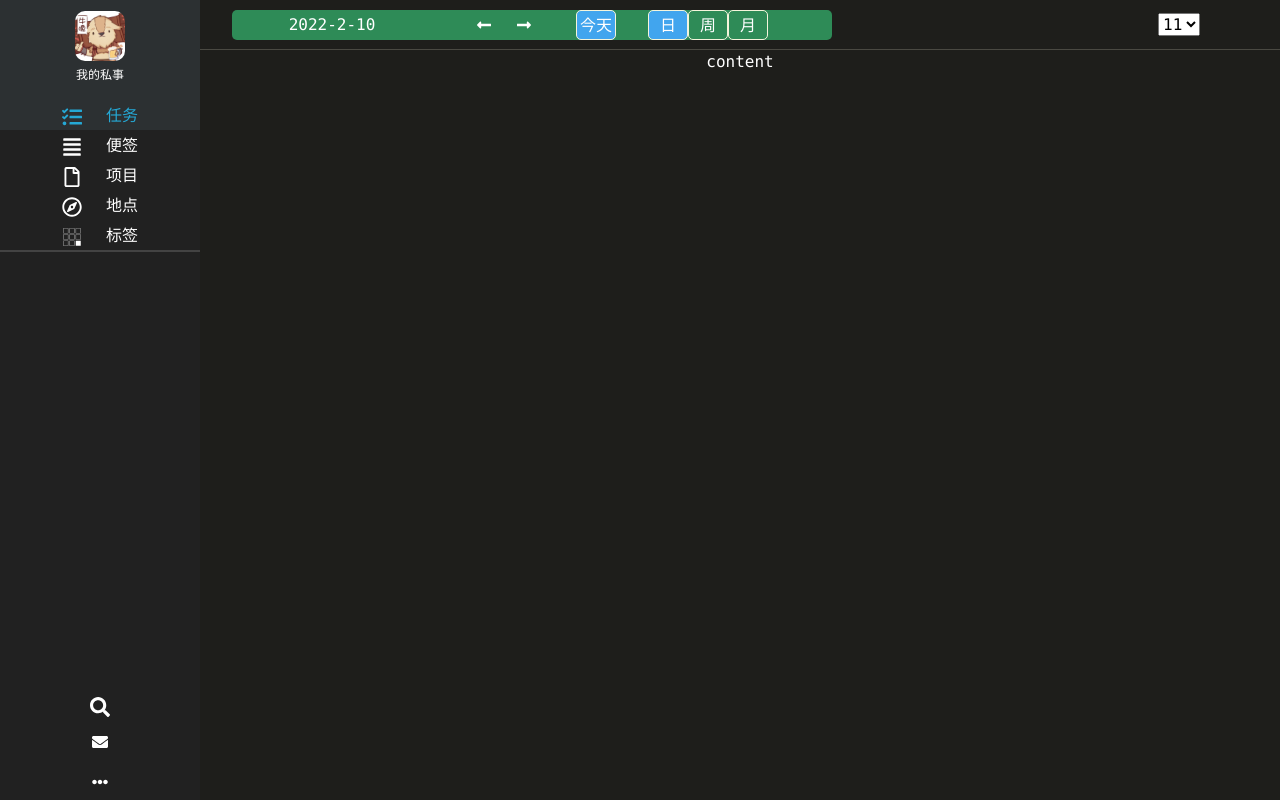
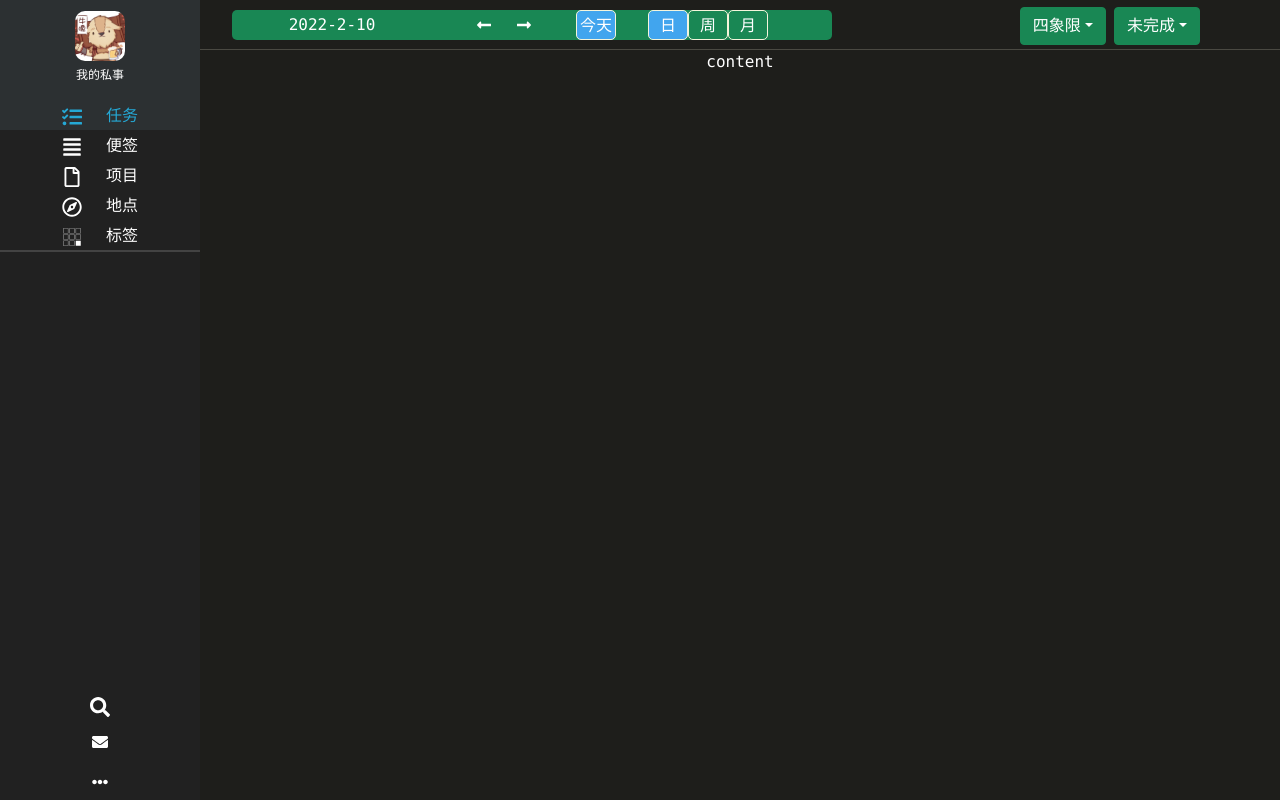
Before and after one commit to liulaoliu/hieplan, a React (Create React App) app: page /main/task in a window 1280 px wide. Built offline with nearby package versions, Linux system fonts and the light colour scheme.

Commit message:
下拉菜单完毕

```diff
--- a/src/Components/contentPage/task/Task.tsx
+++ b/src/Components/contentPage/task/Task.tsx
@@ -3,7 +3,7 @@ import React, { ReactElement } from "react";
 import ContentLayout from "../contentLayout/ContentLayout";
 import TaskTitle from "./TaskTitle";
 
-// import styles from "./task.module.css";
+
 
 interface Props {}
 /**
--- a/src/Components/contentPage/task/TaskTitle.tsx
+++ b/src/Components/contentPage/task/TaskTitle.tsx
@@ -1,7 +1,8 @@
-import React, { ReactElement, useState } from "react";
+import React, { ReactElement } from "react";
 import styles from "./taskTitle.module.scss";
 import TaskTitleCalendar from "./taskTitleCalendar";
-import s from "./taskTitleDropdown.module.scss";
+import TaskTitleDropdown from "./taskTitleDropdown";
+
 /**
  * 这是 显示在task的 title 区域的 函数
  */
@@ -9,14 +10,7 @@ export default function TaskTitle(): ReactElement {
   return (
     <div className={styles.title_container}>
       <TaskTitleCalendar />
-      <div className={s.container}>
-        <div className="by_arrangement">
-          <select name="" id="">
-            <option value="1">11</option>
-            <option value="2">22</option>
-          </select>
-        </div>
-      </div>
+      <TaskTitleDropdown/>
     </div>
   );
 }
--- a/src/Components/contentPage/task/taskTitleCalendar.module.scss
+++ b/src/Components/contentPage/task/taskTitleCalendar.module.scss
@@ -71,6 +71,6 @@ $active_color: #41a5ee;
 .calendar_contaienr {
   min-width: 600px;
   display: flex;
-  background-color: seagreen;
+  background-color: #198754;
   border-radius: 5px;
 }
--- a/src/Components/contentPage/task/taskTitleDropdown.module.scss
+++ b/src/Components/contentPage/task/taskTitleDropdown.module.scss
@@ -3,4 +3,18 @@
   position: absolute;
   right: 5rem;
   top: 0;
+  display: flex;
 }
+
+.dropdown_menu{
+background-color: darkblue;
+}
+
+
+.styles.dropdown_item {
+  color: antiquewhite!important;
+}
+
+styles.dropdown_item:hover {
+  color: blue;
+}
--- /dev/null
+++ b/src/Components/contentPage/task/taskTitleDropdown.tsx
@@ -0,0 +1,106 @@
+import React, { useState } from "react";
+import { Dropdown } from "react-bootstrap";
+import styles from "./taskTitleDropdown.module.scss";
+type Props = {};
+
+const dropdownConfig1 = {
+  fourQudrants: "四象限" as const,
+  timeline: "时间轴" as const,
+};
+const dropdownConfig2 = {
+  all: "全部" as const,
+  finished: "已完成" as const,
+  unfinished: "未完成" as const,
+};
+type keysOfConfig1 = keyof typeof dropdownConfig1;
+/**
+ * 如果需要复用，这就不是必要的约束
+ * 下拉菜单1 的值
+ */
+type valuesOfConfig1 = typeof dropdownConfig1[keysOfConfig1];
+
+type keysOfConfig2 = keyof typeof dropdownConfig2;
+/**
+ *下拉菜单2 的值
+ */
+type valuesOfConfig2 = typeof dropdownConfig2[keysOfConfig2];
+
+export default function TaskTitleDropdown({}: Props) {
+  /**
+   * 下拉菜单1的状态
+   */
+  const [dropdown1State, setdropdown1]: [
+    valuesOfConfig1,
+    React.Dispatch<React.SetStateAction<valuesOfConfig1>>
+  ] = useState(dropdownConfig1.fourQudrants as valuesOfConfig1);
+
+  /**
+   * [下拉菜单2的状态]
+   */
+  const [dropdown2State, setdropdown2]: [
+    valuesOfConfig2,
+    React.Dispatch<React.SetStateAction<valuesOfConfig2>>
+  ] = useState(dropdownConfig2.unfinished as valuesOfConfig2);
+
+  return (
+    <div className={styles.container}>
+      {/* 完成 /未完成的 下拉菜单 */}
+      <div className="by_arrangement">
+        <Dropdown className="me-2">
+          <Dropdown.Toggle variant="success" id="dropdown-basic">
+            {dropdown1State}
+          </Dropdown.Toggle>
+
+          <Dropdown.Menu variant="dark">
+            <Dropdown.Item
+              onClick={() => {
+                setdropdown1(dropdownConfig1.fourQudrants);
+              }}
+            >
+              {dropdownConfig1.fourQudrants}
+            </Dropdown.Item>
+            <Dropdown.Item
+              onClick={() => {
+                setdropdown1(dropdownConfig1.timeline);
+              }}
+            >
+              {dropdownConfig1.timeline}
+            </Dropdown.Item>
+          </Dropdown.Menu>
+        </Dropdown>
+      </div>
+      {/* 不同状态的下拉菜单 */}
+      <div className="by_status">
+        <Dropdown>
+          <Dropdown.Toggle variant="success" id="dropdown-basic">
+            {dropdown2State}
+          </Dropdown.Toggle>
+
+          <Dropdown.Menu variant="dark">
+            <Dropdown.Item
+              onClick={() => {
+                setdropdown2(dropdownConfig2.all);
+              }}
+            >
+              {dropdownConfig2.all}
+            </Dropdown.Item>
+            <Dropdown.Item
+              onClick={() => {
+                setdropdown2(dropdownConfig2.finished);
+              }}
+            >
+              {dropdownConfig2.finished}
+            </Dropdown.Item>
+            <Dropdown.Item
+              onClick={() => {
+                setdropdown2(dropdownConfig2.unfinished);
+              }}
+            >
+              {dropdownConfig2.unfinished}
+            </Dropdown.Item>
+          </Dropdown.Menu>
+        </Dropdown>
+      </div>
+    </div>
+  );
+}
```
